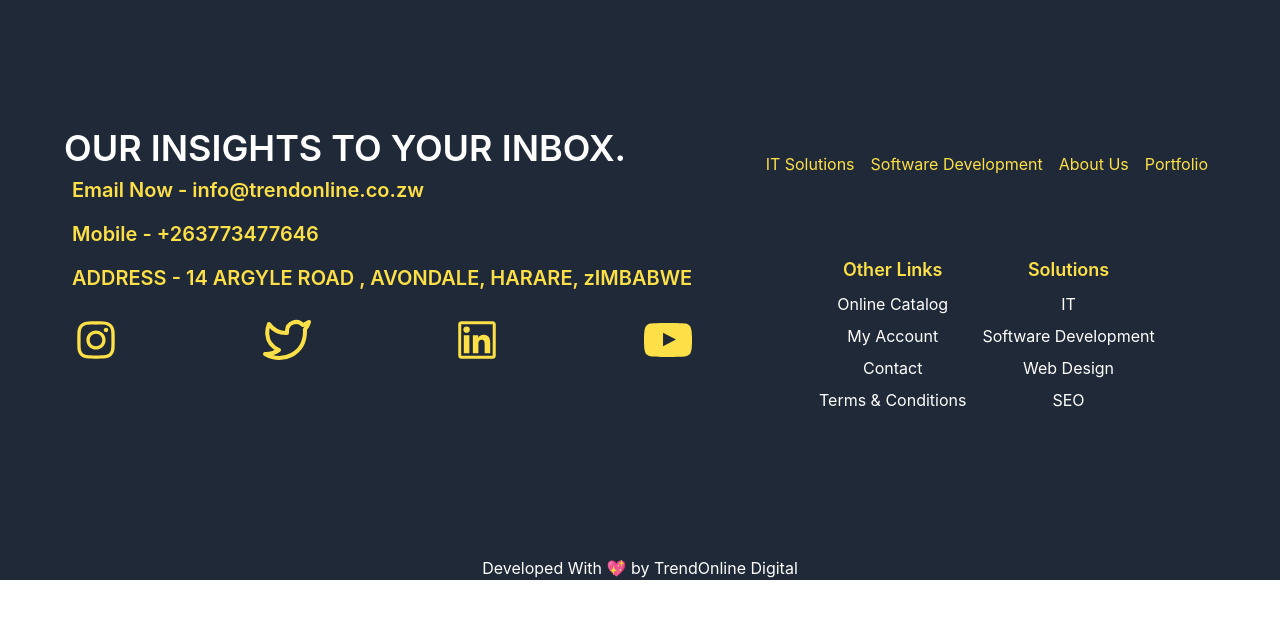
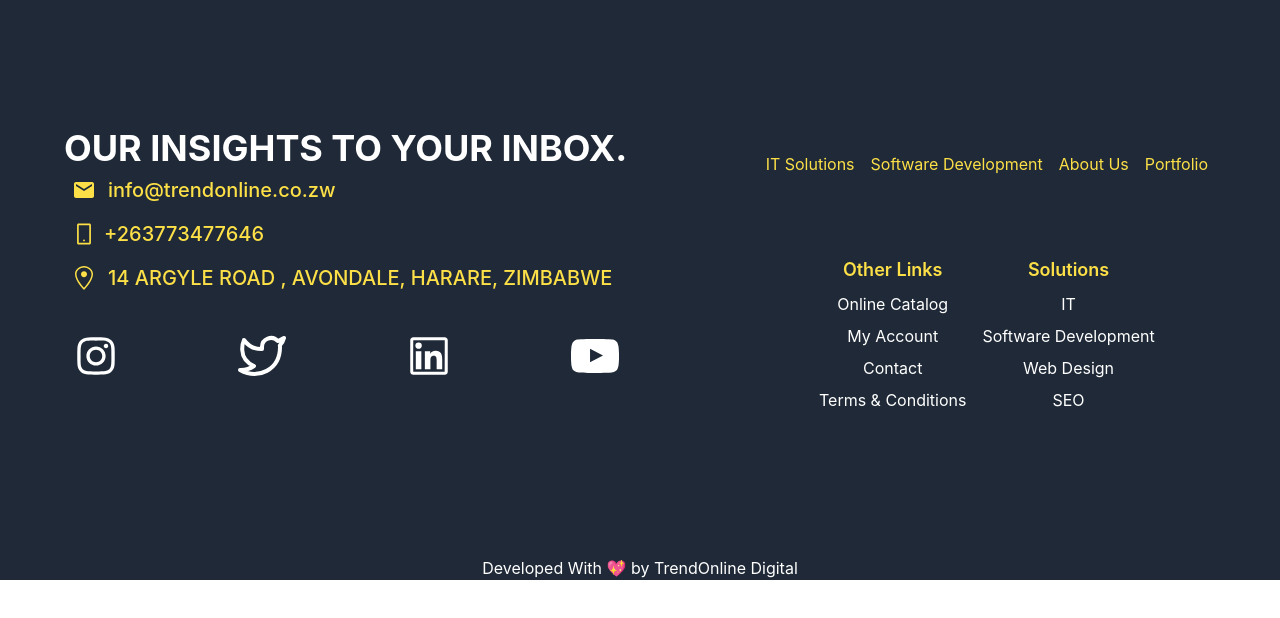
Before and after one commit to adarsh-gupta101/trev-fiver, a Next.js app: page /components/footer in a window 1280 px wide. Shown: the top 618 px of the page. Built offline with nearby package versions, Linux system fonts and the light colour scheme.

Commit message:
mior correct

```diff
--- a/pages/components/footer.jsx
+++ b/pages/components/footer.jsx
@@ -1,26 +1,42 @@
 import Link from "next/link";
 import React from "react";
-import { HiOutlineMail } from "react-icons/hi";
+import { MdEmail } from "react-icons/md";
 import {AiOutlineInstagram} from "react-icons/ai"
 import {FiTwitter} from "react-icons/fi"
 import {AiOutlineLinkedin} from "react-icons/ai"
 import {BsPinterest}  from "react-icons/bs"
 import {ImYoutube}  from "react-icons/im"
+import {AiOutlineMail} from "react-icons/ai"
+import {AiOutlineMobile} from "react-icons/ai"
+
+import {GoLocation} from "react-icons/go"
+
+
+
 
 
 function Footer() {
   return (
     <>
     <div className='bg-gray-800 text-white flex flex-col md:flex-row justify-between px-8 md:px-16 py-32'>
-      <div className='text-4xl font-semibold '>
-        <p>OUR INSIGHTS TO YOUR INBOX.</p>
-        <p className='text-xl text-yellow-300 w-78 p-2'>
+      <div className='text-4xl font-medium '>
+        <p className="font-bold text-center">OUR INSIGHTS TO YOUR INBOX.</p>
+        <p className='text-xl text-yellow-300 w-76 p-2'>
           <a
             href='mailto:info@trendonline.co.zw
 '
             className='flex items-center justify-start text-yellow-300'>
+          <MdEmail className="text-2xl mr-1" />
+          <span  className="ml-2">info@trendonline.co.zw</span>
+          </a>
+        </p>
+        <p className='text-xl w-90 p-2'>
+          <a
+            href='wa.me/+263773477646
+'
+            className='flex items-center justify-start text-yellow-300'>
             {" "}
-            Email Now -  info@trendonline.co.zw
+           <AiOutlineMobile className="text-2xl " /> <span  className="ml-2">+263773477646</span>
           </a>
         </p>
         <p className='text-xl w-78 p-2'>
@@ -29,22 +45,22 @@
 '
             className='flex items-center justify-start text-yellow-300'>
             {" "}
-            Mobile - +263773477646
+            <GoLocation className="text-2xl " />
+            <span className="ml-3">14 ARGYLE ROAD , AVONDALE, HARARE, ZIMBABWE</span>
           </a>
         </p>
-        <p className="text-xl w-78 p-2 text-yellow-300">
-            ADDRESS - 14 ARGYLE ROAD , AVONDALE, HARARE, zIMBABWE
+        <p className="text-xl flex items-center justify-between w-78 p-2 text-yellow-300">
         </p>
 
         <div
           className=' items-center justify-between md:m-2 flex md:flex md:mt-4'
 >          <a href='https://instagram.com/magesstudio'>
 
-           <AiOutlineInstagram className="w-12 h-12 text-yellow-300 "/>
+           <AiOutlineInstagram className="w-12 h-12 text-white-300 "/>
           </a>
           <a href='https://www.behance.net/Mages'>
             {" "}
-           <FiTwitter className="w-12 h-12 text-yellow-300 "/>
+           <FiTwitter className="w-12 h-12 text-white-300 "/>
           </a>
           <a href='https://www.linkedin.com/company/magesstudio'>
             {/* <img
@@ -52,7 +68,7 @@
               src='https://brandlogos.net/wp-content/uploads/2016/06/linkedin-logo-512x512.png'
               className='w-10 h-10  sociallogo2 '
             /> */}
-         <AiOutlineLinkedin className="w-12 h-12 text-yellow-300 "/>
+         <AiOutlineLinkedin className="w-12 h-12 text-white-300 "/>
           </a>
 
           <div className=''>
@@ -63,7 +79,7 @@
                 class
                 Name='w-10'
             <  /> */}
-             <ImYoutube className="w-12 h-12 text-yellow-300 "/>
+             <ImYoutube className="w-12 h-12 text-white-300 "/>
              </a>
           </div>
         </div>
--- a/pages/contact.jsx
+++ b/pages/contact.jsx
@@ -50,6 +50,8 @@
       </p>
       <p className="text-center text-xl">Mobile +263773477646</p>
       <p className="text-center text-xl mb-16">E-mail info@trendonline.co.zw</p>
+      <p className="text-center text-xl mb-16">ADDRESS- 14 ARGYLE ROAD , AVONDALE, HARARE, ZIMBABWE</p>
+
       <Footer />
     </div>
   );
```
